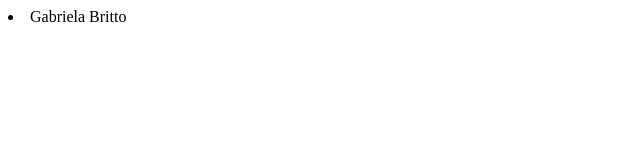
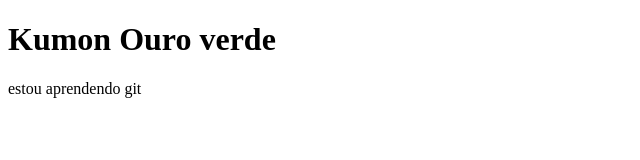
Before and after one commit to gabrielahrB/TutorialGit, a plain HTML site: page index.html in a window 1280 px wide. Shown: the whole page, without its empty margins (0-640 px from the left). Drawn offline with Linux system fonts and the light colour scheme.

Commit message:
MudeiTitulo

```diff
--- a/index.html
+++ b/index.html
@@ -6,6 +6,7 @@
     <title>aula</title>
 </head>
 <body>
-    <li>Gabriela Britto</li>
+    <h1>Kumon Ouro verde</h1>
+    <p>estou aprendendo git</p>
 </body>
 </html>
```
